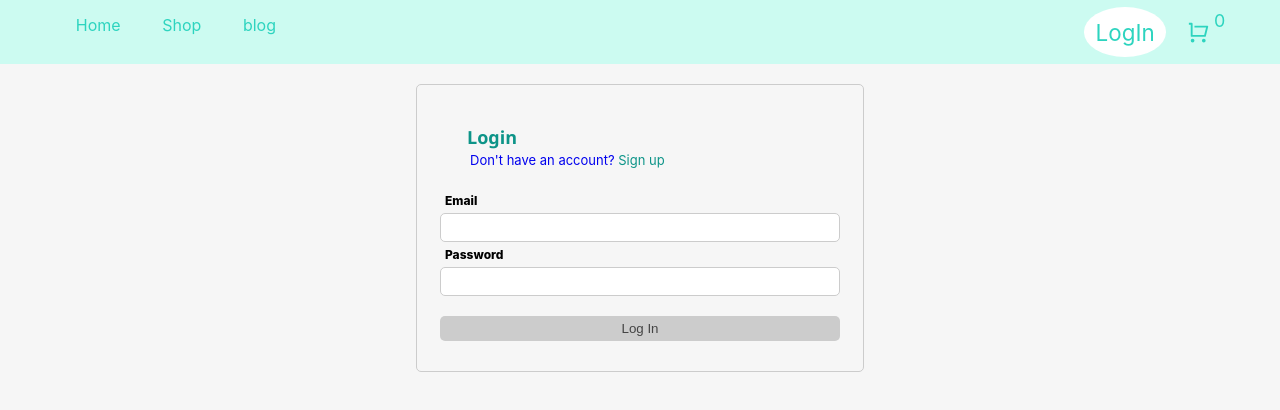
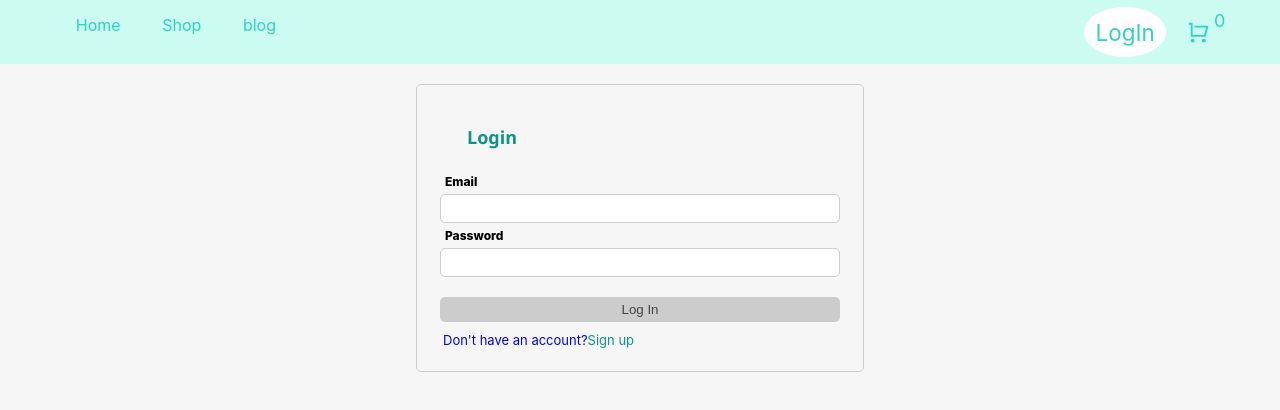
Before and after one commit to Atefeh-MN/shopping-cart, a React (Create React App) app: page /login in a window 1280 px wide. Shown: the top 410 px of the page. Built offline with nearby package versions, Linux system fonts and the light colour scheme.

Commit message:
add some thing for checkout button in cart

```diff
--- a/src/components/Login/Login.js
+++ b/src/components/Login/Login.js
@@ -1,12 +1,12 @@
 import { useFormik } from 'formik';
-import { Link,useNavigate } from 'react-router-dom';
+import { Link,useNavigate, useSearchParams } from 'react-router-dom';
 import * as yup from 'yup';
 import Input from '../../common/Input';
 import './login.css';
-import { useState } from 'react';
+import { useState,useEffect } from 'react';
 import { LoginUser } from '../../services/Loginservice';
 import ToastComp from '../../common/ToastComp';
-import { useAuthActions } from '../../context/provider/AuthProvider';
+import { useAuthActions,useAuth } from '../../context/provider/AuthProvider';
 
 const initialValues = {
     email: '',
@@ -21,17 +21,22 @@ const validationSchema = yup.object({
 });
 
 const LoginForm = () => {
+    const [searchParams] = useSearchParams();
+    const redirect = searchParams.get('redirect') || '/';
+    ;
     const setAuth = useAuthActions();
     let navigate = useNavigate();
     const [error, setError] = useState(null);
-
+    const auth = useAuth();
+    useEffect(() => {
+        if (auth) navigate('/');
+    }, [redirect, auth])
     const onSubmit = async (values) => {
 
         try {
             const { data } = await LoginUser(values);
-            setAuth(data)
-            // localStorage.setItem('authUser', JSON.stringify(data));
-            navigate('/')
+            setAuth(data);
+            navigate(redirect)
             setError(null)
         } catch (error) {
             if (error.response && error.response.data.message) {
@@ -47,23 +52,24 @@ const LoginForm = () => {
         <div className='loginContainer'>
             <div className='titleLog'>
                 <h2>Login</h2>
-                <Link to='/signup'>
-                    <p style={{ margin: '3px' }}>Don't have an account? <span style={{ color:'#0d9488'}}>Sign up</span></p>
-                </Link>
             </div>
             <div className='formContainer'>
 
                 <form onSubmit={formik.handleSubmit}>
 
-                <Input formik={formik} label='Email' name='email' type='email' />
-                <Input formik={formik} label='Password' name='password'type='password' />
-                <button className='btn primary' style={{ width: '100%' }} type='submit' disabled={!formik.isValid}>Log In</button>
-                <ToastComp error={error} />
+                    <Input formik={formik} label='Email' name='email' type='email' />
+                    <Input formik={formik} label='Password' name='password' type='password' />
+                    <button className='btn primary' style={{ width: '100%' }} type='submit' disabled={!formik.isValid}>Log In</button>
+                    <ToastComp error={error} />
+                    <Link to={`/signup?redirect=${redirect}`} >
+                        <p style={{ margin: '3px' }}>Don't have an account?
+                            <span style={{ color: '#0d9488' }}>Sign up</span>
+                        </p>
+                    </Link>
 
-            </form>
-
+                </form>
             </div>
-        </div>);
+        </div>)
 }
 
 export default LoginForm;
--- a/src/components/Signup/Signup.js
+++ b/src/components/Signup/Signup.js
@@ -4,11 +4,12 @@ import Input from '../../common/Input';
 import RadioInput from '../../common/RadioInput';
 import BooleanInput from '../../common/BooleanInput';
 import './signup.css';
-import { Link,useNavigate } from 'react-router-dom';
+import { Link,useNavigate, useSearchParams } from 'react-router-dom';
 import { signupUser } from '../../services/SignupService';
-import { useState } from 'react';
-import ToastComp from '../../common/ToastComp';import { useAuthActions } from '../../context/provider/AuthProvider';
-;
+import { useEffect, useState } from 'react';
+import ToastComp from '../../common/ToastComp';
+import { useAuth, useAuthActions } from '../../context/provider/AuthProvider';
+
 
 
 const initialValues = {
@@ -37,12 +38,16 @@ const validationSchema = yup.object({
 });
 
 const SingupForm = () => {
-
-    let navigate = useNavigate();
+    const [searchParams] = useSearchParams();
+    const redirect = searchParams.get('redirect') || '/';
+    const navigate = useNavigate();
     const [error, setError] = useState(null);
     const [success, setSuccess] = useState(false);
     const setAuth = useAuthActions();
-
+    const auth = useAuth();
+    useEffect(() => {
+        if (auth) navigate(redirect);
+   },[redirect,auth])
     const onSubmit = async (values) => {
 
     const { name, password, email, phoneNumber } = values;
@@ -52,8 +57,7 @@ const SingupForm = () => {
         try {
             const { data } = await signupUser(userData);
             setAuth(data)
-            // localStorage.setItem('authUser', JSON.stringify(data));
-            navigate('/')
+            navigate(redirect)
             setSuccess(true);
         } catch (error) {
             if (error.response && error.response.data.message) {
@@ -81,7 +85,7 @@ const SingupForm = () => {
                 <BooleanInput formik={formik} name='terms' label='Terms and conditions' />
                 <button className='btn primary' style={{ width: '100%' }} type='submit' disabled={!formik.isValid}>Register</button>
                 <ToastComp error={error} success={success}/>
-                <Link to='/login'>
+                    <Link to={`/login?redirect=${redirect}`}>
                     <p style={{ marginTop: '15px' }}>Already login?</p>
                 </Link>
             </form>
--- /dev/null
+++ b/src/hooks/useQueryParams.jsx
@@ -0,0 +1,6 @@
+
+import { useSearchParams } from 'react-router-dom';
+export function useQueryParam()
+ {
+ return(new URLSearchParams(useSearchParams()) )
+}
--- a/src/pages/CartPage.jsx
+++ b/src/pages/CartPage.jsx
@@ -82,7 +82,7 @@ const CartSummry = ({ total, cart }) => {
             <p>Order Total</p>
                 <p>{total} $</p>
         </div>
-        <Link to ='/checkout'> <button className="btn primry" style={{marginTop:'30px',width:'100%'}}>Go to checkout</button></Link>
+        <Link to={`/signup?redirect=checkout`}> <button className="btn primry" style={{marginTop:'30px',width:'100%'}}>Go to checkout</button></Link>
 
             </section>)
 }
```
